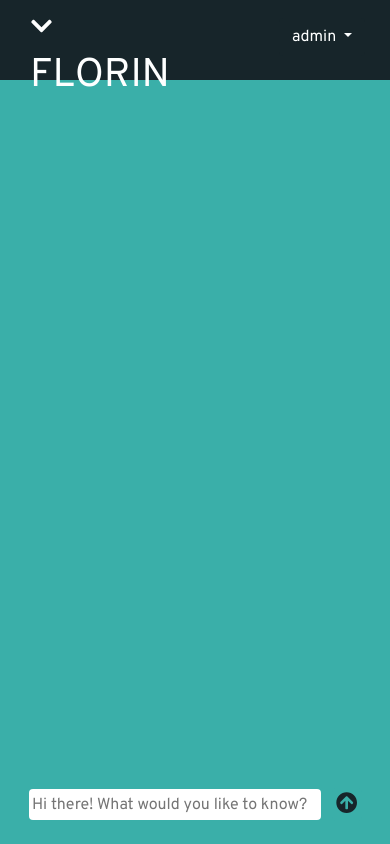
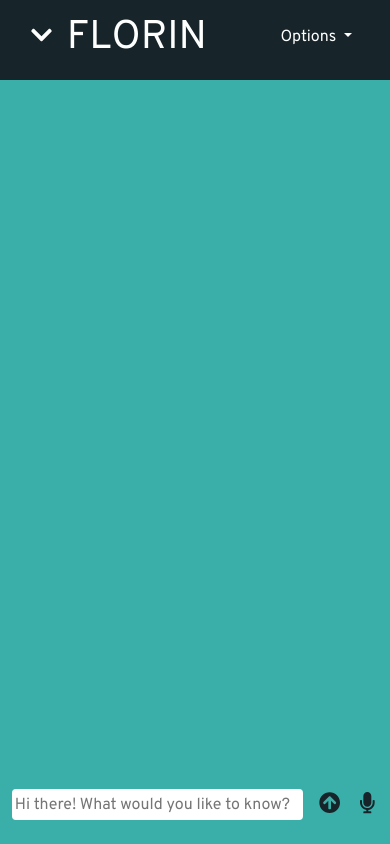
Before and after one commit to Fleetabix/cs261_cswk, a Django app: page /chatbot/ in a window 390 px wide. Run offline with Django 3.2, Linux system fonts and the light colour scheme; a user stored in the database is signed in; some libraries are stand-ins or nearby versions.

Commit message:
changed size of collumns in header, and added microphone button as default

```diff
--- a/chatbot/templates/chatbot/index.html
+++ b/chatbot/templates/chatbot/index.html
@@ -11,7 +11,7 @@
 
 {% block header %}
 <div id="header" class="row justify-content-between">
-    <div id="menu-box" class="col-6">
+    <div id="menu-box" class="col-8">
         <button id="desktop-portfolio-btn" class="portfolio-btn">
             <span id="desktop-chevron" class="fa fa-chevron-left"></span>
         </button>
@@ -20,11 +20,11 @@
         </button>
         <h1>FLORIN</h1>
     </div>
-    <div id="user-dropdown" class="col-6">
+    <div id="user-dropdown" class="col-4">
         <div class="dropdown">
             <button id="drp-btn" class="btn dropdown-toggle" type="button" id="dropdownMenuButton" data-toggle="dropdown" aria-haspopup="true"
                 aria-expanded="false">
-                {{ user.get_username }}
+                Options
             </button>
             <div class="dropdown-menu" aria-labelledby="dropdownMenuButton">
                 <button id="theme-1" class="dropdown-item theme-btn" type="button">Theme 1</button>
@@ -55,6 +55,9 @@
             <button id="submit-btn" type="submit" class="btn msg-form-btn">
                     <i class="fa fa-arrow-circle-up fa-lg"></i>
             </button>
+            <button id="speech-btn" class="btn msg-form-btn">
+                    <i class="fas fa-microphone fa-lg"></i>
+            </button>
         </form>
     </div>
 </div>
```
